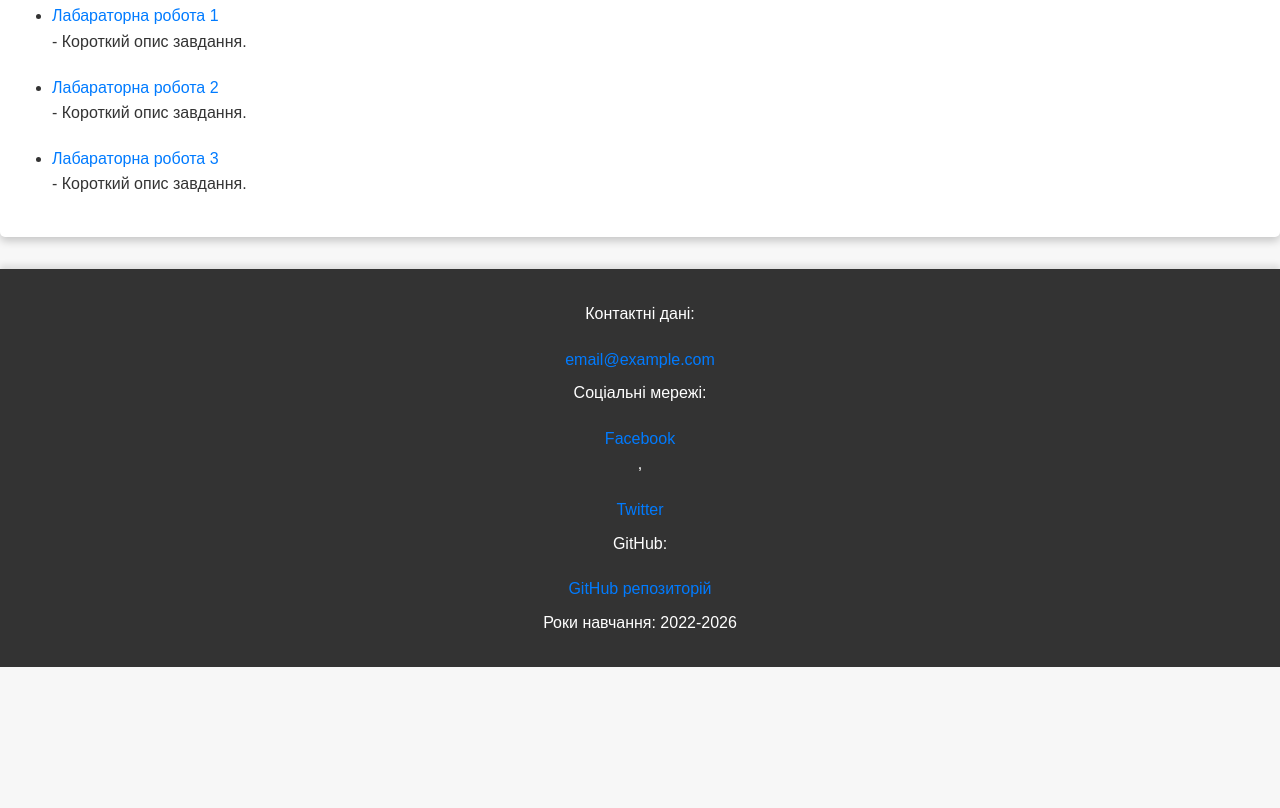
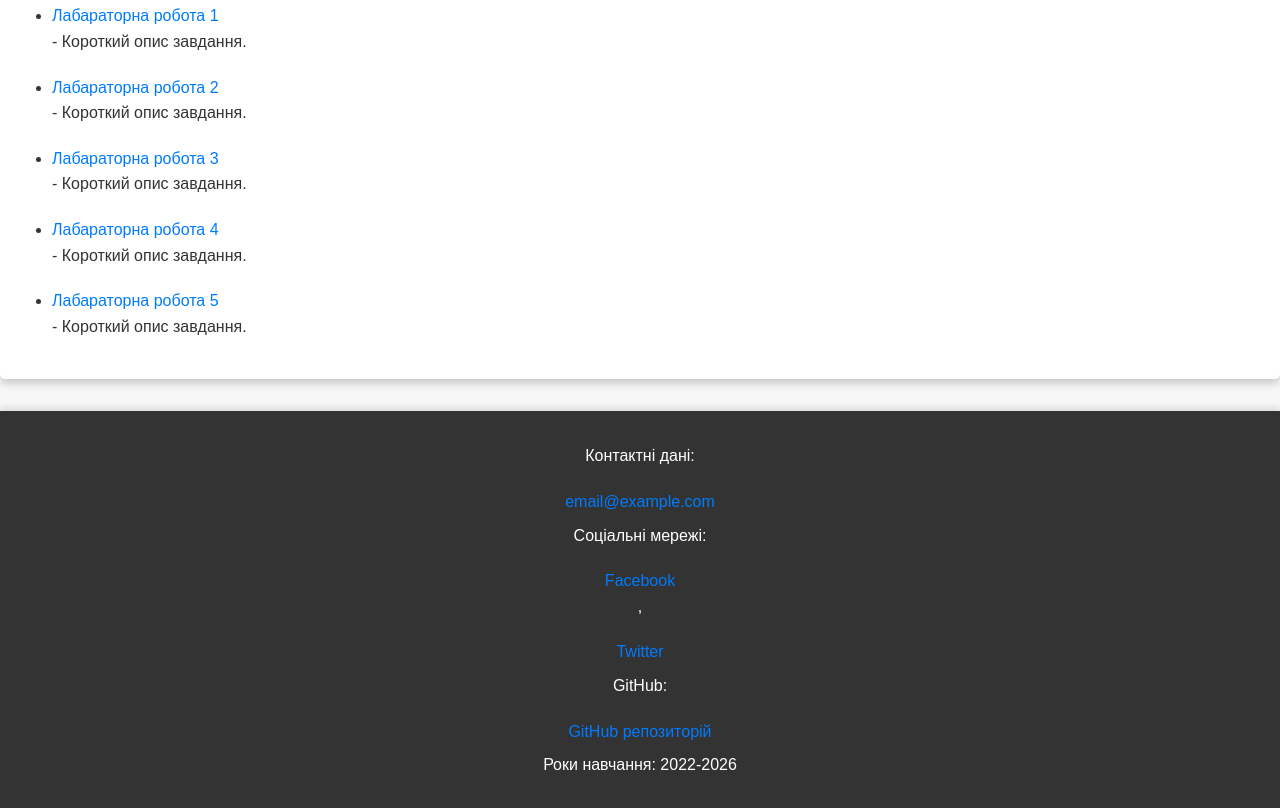
Before and after one commit to Ha1Ro/WEB, a plain HTML site: page index.html in a window 1280 px wide. Shown: the part 865-1673 px from the top of the page. Before the commit the page ends 1532 px from the top, so only its background shows below. Drawn offline with Linux system fonts and the light colour scheme.

Commit message:
Update index.html

```diff
--- a/index.html
+++ b/index.html
@@ -38,6 +38,8 @@
             <li><a href="lab1.html">Лабараторна робота 1</a> - Короткий опис завдання.</li>
             <li><a href="lab2.html">Лабараторна робота 2</a> - Короткий опис завдання.</li>
             <li><a href="lab3.html">Лабараторна робота 3</a> - Короткий опис завдання.</li>
+            <li><a href="lab4.html">Лабараторна робота 4</a> - Короткий опис завдання.</li>
+            <li><a href="lab5.html">Лабараторна робота 5</a> - Короткий опис завдання.</li>
         </ul>
     </section>
 
```
